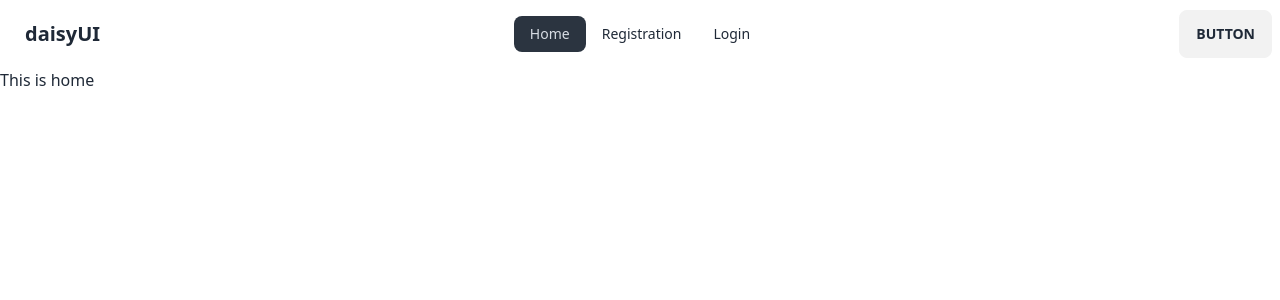
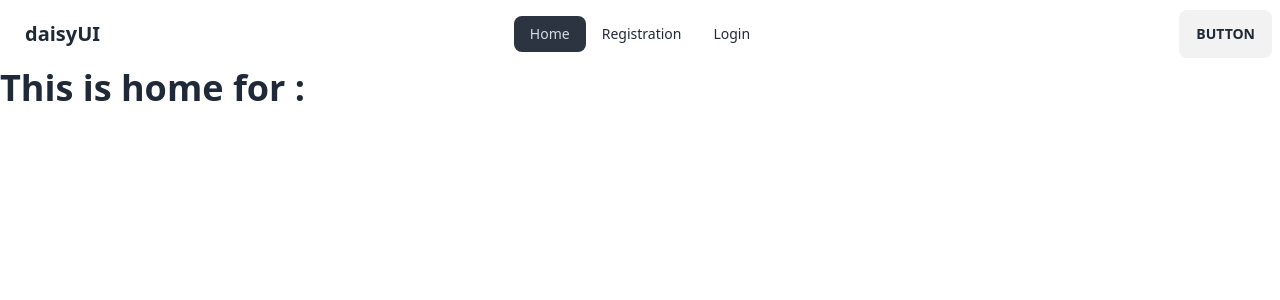
Before and after one commit to mehedi-h/react-module51-firebase, a React (Vite) app: page / in a window 1280 px wide. Shown: the top 300 px of the page. Built offline with nearby package versions, Linux system fonts and the light colour scheme.

Commit message:
modified

```diff
--- a/package.json
+++ b/package.json
@@ -13,6 +13,7 @@
     "firebase": "^10.4.0",
     "localforage": "^1.10.0",
     "match-sorter": "^6.3.1",
+    "prop-types": "^15.8.1",
     "react": "^18.2.0",
     "react-dom": "^18.2.0",
     "react-router-dom": "^6.16.0",
--- a/src/Pages/Home.jsx
+++ b/src/Pages/Home.jsx
@@ -1,9 +1,13 @@
+import { useContext } from "react";
+import { AuthContext } from "../Providers/UserProvider";
 
 
 const Home = () => {
+
+
     return (
         <div>
-            <h1>This is home</h1>
+            <h1 className="text-4xl font-semibold">This is home for : </h1>
         </div>
     );
 };
--- a/src/Providers/UserProvider.jsx
+++ b/src/Providers/UserProvider.jsx
@@ -1,19 +1,32 @@
-import { useContext } from "react";
+import { createContext, useState } from "react";
+import PropTypes from 'prop-types';
 
-const UserProvider = () => {
 
-    // 1. create context by any name
-    const AuthContext = useContext(null)
-    // 3. set provider value;
-    const authInfo = {name : 'one two three'}
+export const AuthContext = createContext(null)
+const UserProvider = ({children}) => {
+
+    const [user, setUser] = useState(null)
+
+    const authInfo = {user}
 
     return (
 
-        // 2. set provider
-        <UserProvider.Provider value={authInfo}>
-
-        </UserProvider.Provider>
+        <AuthContext.Provider value={authInfo}>
+            {children}
+        </AuthContext.Provider>
     );
 };
 
 export default UserProvider;
+UserProvider.propTypes = {
+    children: PropTypes.node
+}
+
+/*** *
+ * create context by any name and export it;
+ * set provider;
+ * set provider value;
+ * use the UserProvider in the main.jsx file;
+ * access the children in the middle of UserProvider by router provider as a component;
+ * get access in UserProvider by desctructuring as a children;
+ * ***/
--- a/src/main.jsx
+++ b/src/main.jsx
@@ -10,6 +10,7 @@ import Root from './components/Root/Root';
 import Home from './Pages/Home';
 import Registration from './Pages/Registration';
 import Login from './Pages/Login';
+import UserProvider from './Providers/UserProvider';
 
 const router = createBrowserRouter([
   {
@@ -33,6 +34,8 @@ const router = createBrowserRouter([
 
 ReactDOM.createRoot(document.getElementById('root')).render(
   <React.StrictMode>
-    <RouterProvider router={router} />
+    <UserProvider>
+     <RouterProvider router={router} />
+    </UserProvider>
   </React.StrictMode>,
 )
```
Also changed, not shown: 1 other file (tests, documents, lock files or other folders).
